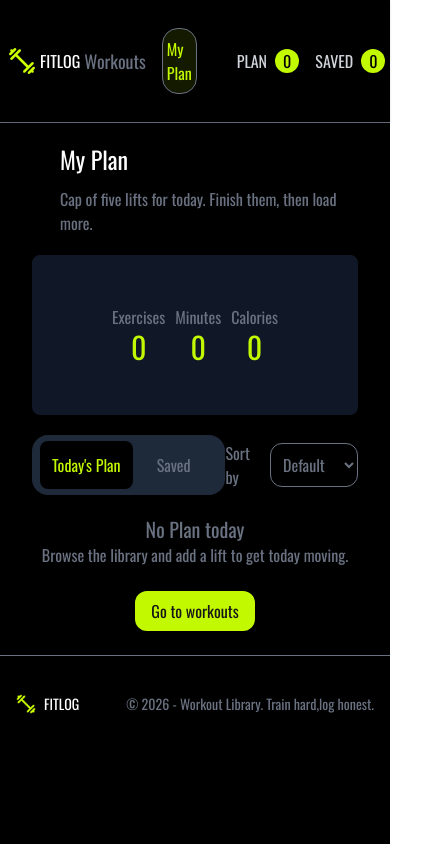
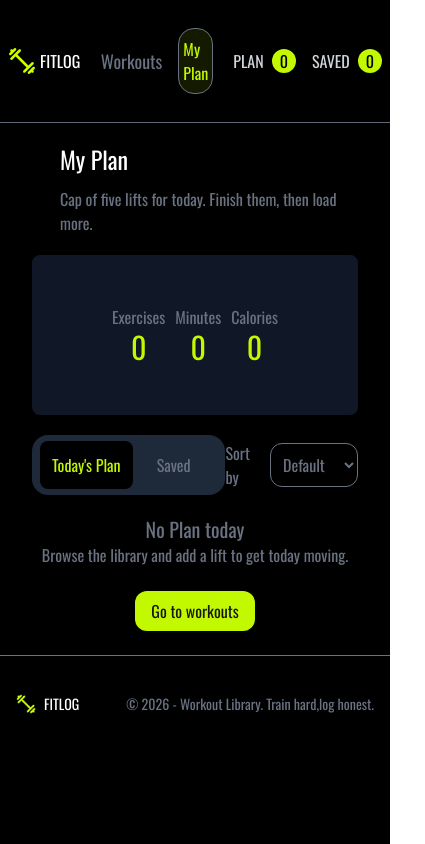
Before and after one commit to nishattasnimtonni5-lang/b-14-A-06, a Next.js app: page /apps in a window 390 px wide. Shown: the whole page, 425 px wide, since content can reach past the window. Built offline with nearby package versions, Linux system fonts and the light colour scheme.

Commit message:
style:solve issues

```diff
--- a/src/components/shared/NavBar.tsx
+++ b/src/components/shared/NavBar.tsx
@@ -16,7 +16,7 @@ const NavBar = () => {
   </div>
 
   <Activelink/>
-        <ul className='flex gap-4 px-10'>
+        <ul className='flex gap-4 md:px-10 pl-5 '>
          <li> <Link href="/apps" className='text-gray-300 flex gap-2'>PLAN <PlanCount type='today'/></Link></li>
           <li><Link href="/apps" className='text-gray-300 flex gap-2'>SAVED<PlanCount type='saved'/></Link></li>
         </ul>
```
